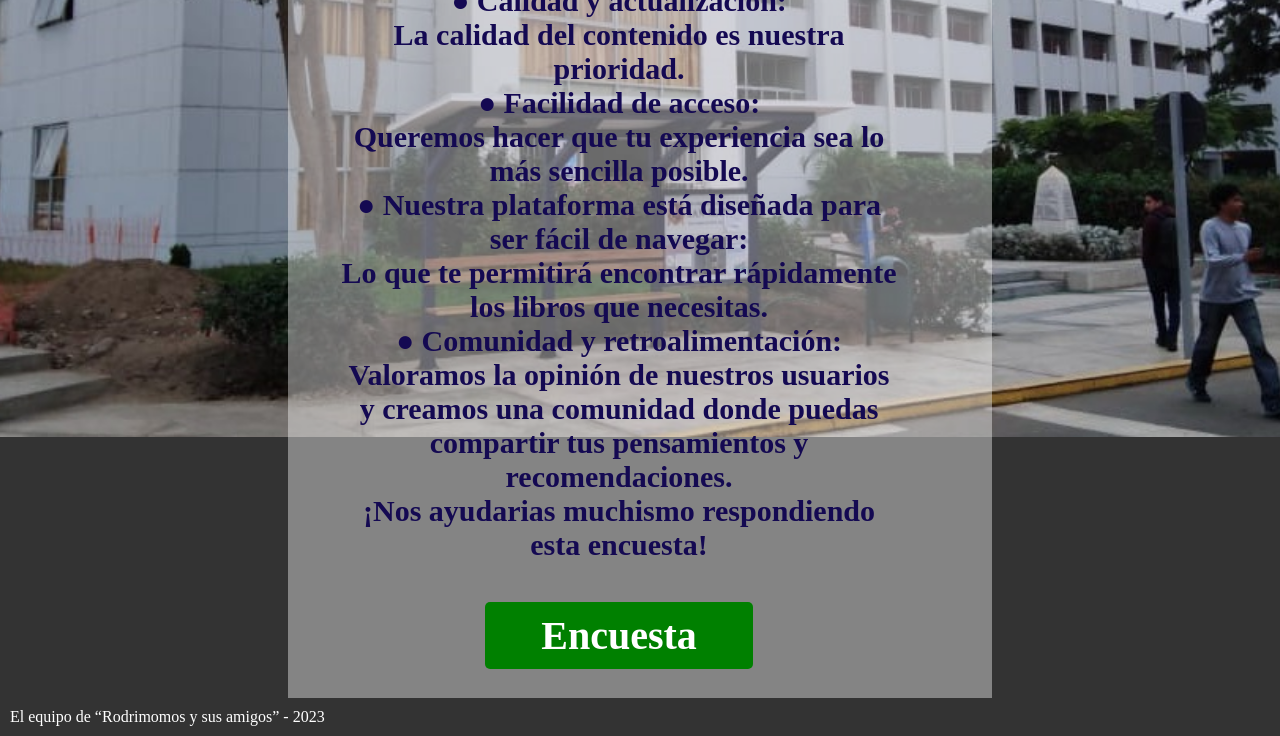
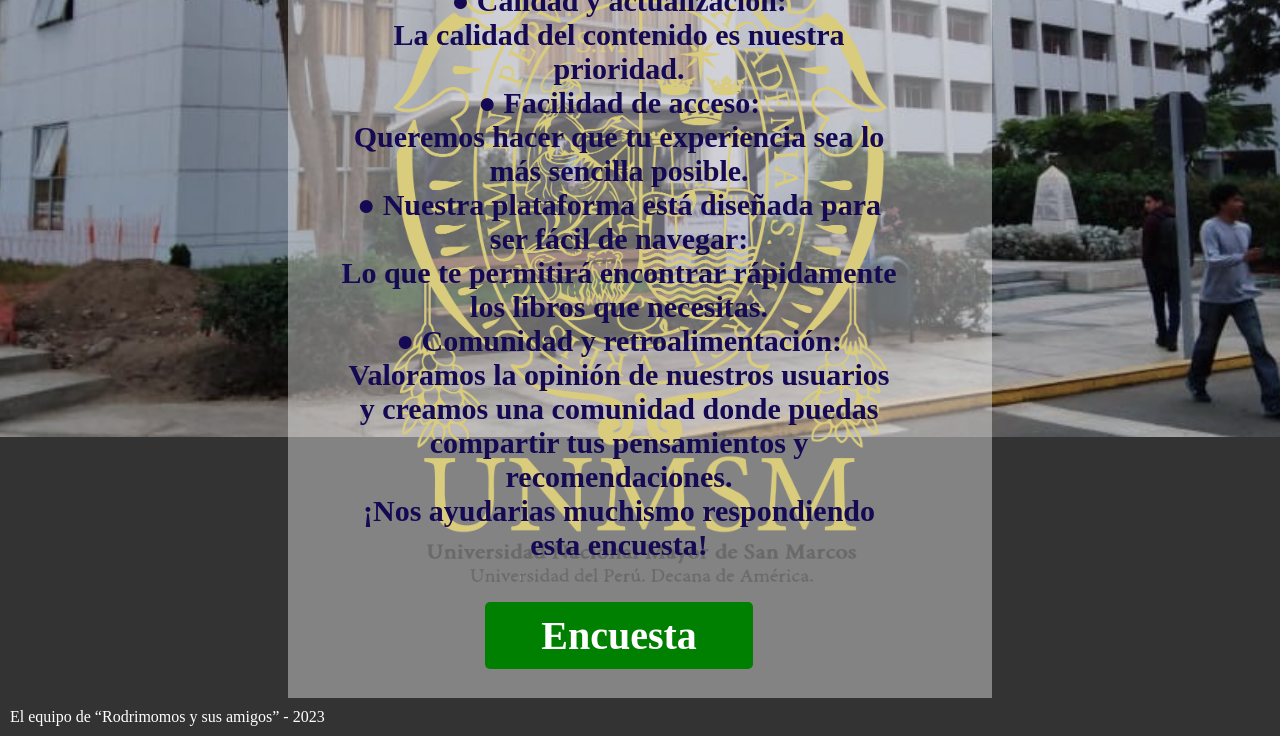
Before and after one commit to NoSoyRodr1/cycleboost, a plain HTML site: page desktop.html in a window 1280 px wide. Shown: the part 363-1099 px from the top of the page. Drawn offline with Linux system fonts and the light colour scheme; the site is published under a folder, as on GitHub Pages, so addresses that start at the root find nothing.

Commit message:
Update desktop.css

```diff
--- a/desktop.css
+++ b/desktop.css
@@ -162,7 +162,7 @@ a {
 
 
 .unmsm {
-  background-image: url(/resources/1200px-UNMSM_escudo_XVI-XXI_transparente_siglas_nombre_vertical.svg.png);
+  background-image: url(./resources/1200px-UNMSM_escudo_XVI-XXI_transparente_siglas_nombre_vertical.svg.png);
   background-size: 500px 720px;
   background-color: rgba(255, 255, 255, 0.397); /* Color de fondo con transparencia */
   background-blend-mode: lighten;
```
